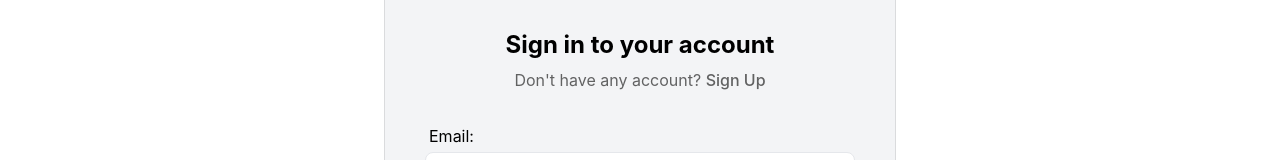
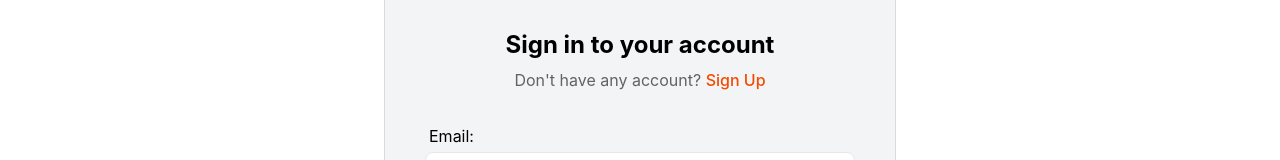
Before and after one commit to saurabh-joshi00/my-blog-app, a React (Vite) app: page /login in a window 1280 px wide. Shown: the part 211-371 px from the top of the page. Built offline with nearby package versions, Linux system fonts and the light colour scheme; no server answers.

Commit message:
changes made

```diff
--- a/src/components/LoginPage/LoginPage.jsx
+++ b/src/components/LoginPage/LoginPage.jsx
@@ -48,7 +48,7 @@ function LoginPage() {
                 Don&apos;t have any account?&nbsp;
                 <Link
                     to='/signup'
-                    className='font-medium text-primary transition-all duration-200 hover:underline'
+                    className='font-medium text-primary text-orange-600 transition-all duration-200 hover:underline'
                 >
                     Sign Up
                 </Link>
@@ -84,7 +84,7 @@ function LoginPage() {
                     />
                     <Button
                         type='submit'
-                        className='w-full bg-orange-600'
+                        className='w-full bg-orange-600 cursor-pointer'
                         children='Sign in'
                     />
                 </div>
--- a/src/components/SignupPage/SignupPage.jsx
+++ b/src/components/SignupPage/SignupPage.jsx
@@ -48,7 +48,7 @@ function SignupPage() {
                 Already have an account?&nbsp;
                 <Link
                     to='/login'
-                    className='font-medium text-primary transition-all duration-200 hover:underline'
+                    className='font-medium text-orange-600 text-primary transition-all duration-200 hover:underline'
                 >
                     Sign In
                 </Link>
@@ -91,7 +91,7 @@ function SignupPage() {
                     />
                     <Button
                         type='submit'
-                        className='w-full bg-orange-600'
+                        className='w-full bg-orange-600 cursor-pointer'
                         children='Create Account'
                     />
                 </div>
```
